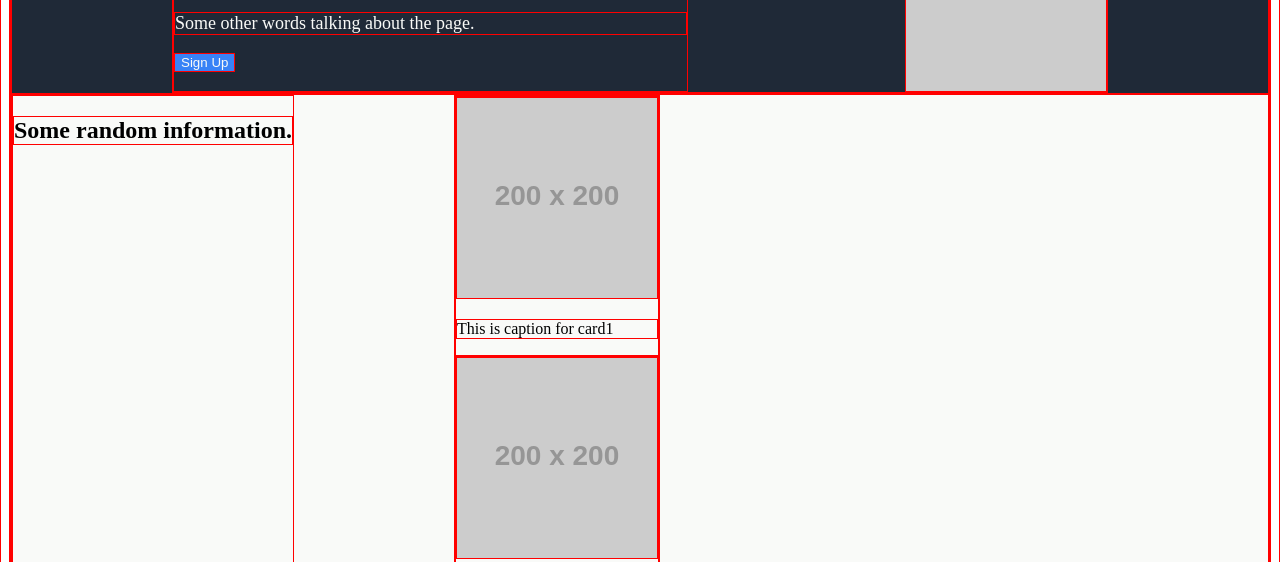
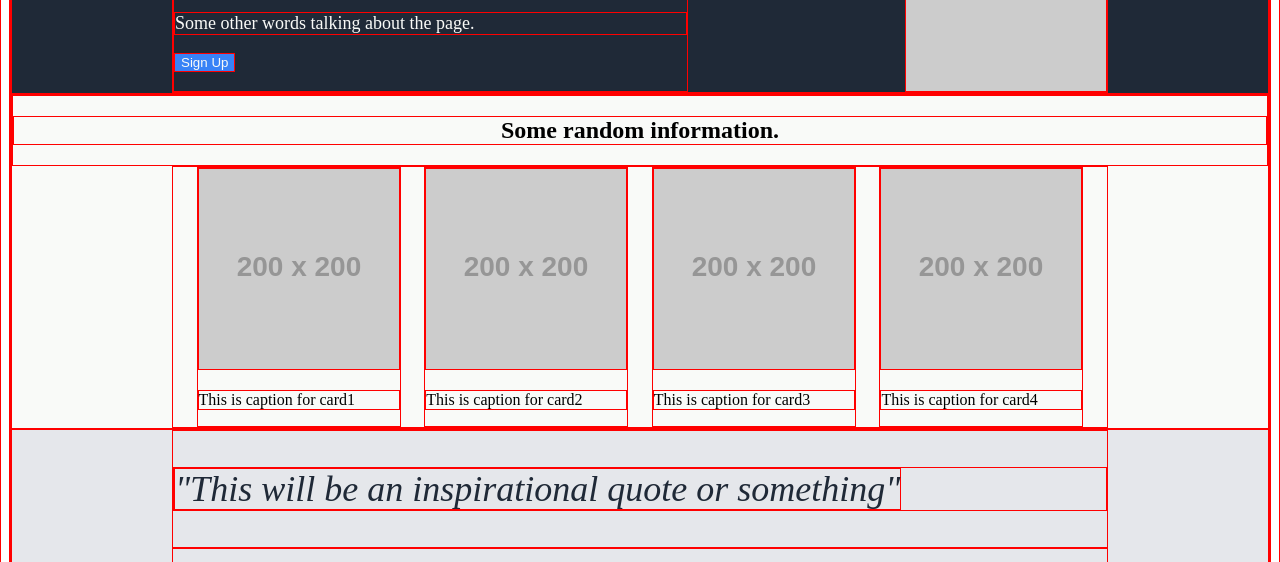
Before and after one commit to orenfackrell/landing-page, a plain HTML site: page index.html in a window 1280 px wide. Shown: the part 204-766 px from the top of the page. Drawn offline with Linux system fonts and the light colour scheme; placeholder pictures from the web are drawn by us.

Commit message:
Arrange .section2 flexbox

```diff
--- a/styles.css
+++ b/styles.css
@@ -20,7 +20,8 @@
 .header,
 .banner,
 .section2,
-.call-to-action {
+.call-to-action,
+.cards {
     display: flex;
 }
 
@@ -37,10 +38,23 @@
 .banner {
     justify-content: space-between;
 }
+
+.section2 {
+    flex-direction: column;
+}
+
+.random-info{
+    text-align: center;
+}
+
+ .cards {
+    justify-content: space-evenly;
+ }
 .logo {
     font-size: 24px;
     font-weight: 600;
 }
+
 .section2,
 .section4 {
     background-color: #f9faf8;
```
